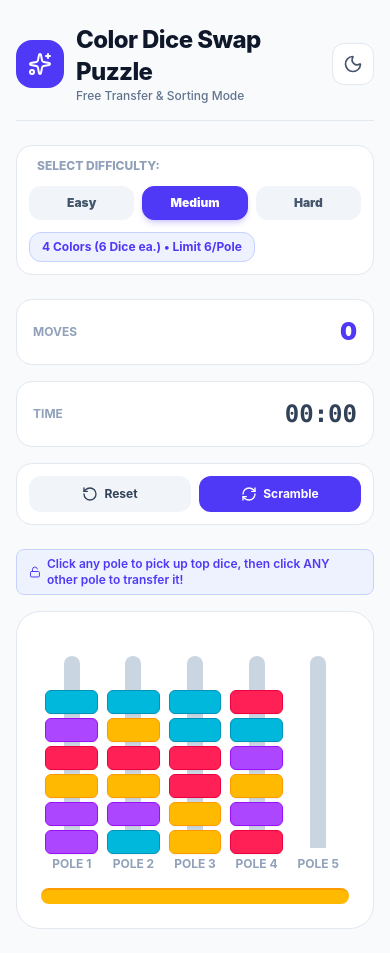
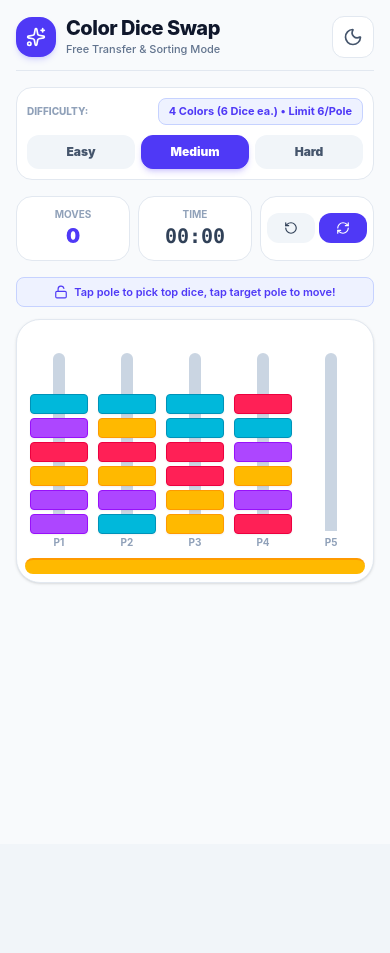
Before and after one commit to himnxhu/Scrrrambal, a React (Vite) app: page / in a window 390 px wide. After the commit the page ends 844 px from the top, so only its background shows below. Built offline with nearby package versions, Linux system fonts and the light colour scheme.

Commit message:
Optimize UI and touch gestures for Android and iOS devices

```diff
--- a/index.html
+++ b/index.html
@@ -3,8 +3,11 @@
   <head>
     <meta charset="UTF-8" />
     <link rel="icon" type="image/svg+xml" href="/favicon.svg" />
-    <meta name="viewport" content="width=device-width, initial-scale=1.0" />
-    <title>towerofhanoi</title>
+    <meta name="viewport" content="width=device-width, initial-scale=1.0, maximum-scale=1.0, user-scalable=no, viewport-fit=cover" />
+    <meta name="theme-color" content="#0f172a" />
+    <meta name="apple-mobile-web-app-capable" content="yes" />
+    <meta name="apple-mobile-web-app-status-bar-style" content="black-translucent" />
+    <title>Color Dice Swap Puzzle</title>
   </head>
   <body>
     <div id="root"></div>
--- a/src/App.jsx
+++ b/src/App.jsx
@@ -177,19 +177,19 @@ export default function DifficultyColorGame() {
 
   return (
     <div className={darkMode ? 'dark' : ''}>
-      <div className="min-h-screen bg-slate-50 dark:bg-slate-900 text-slate-800 dark:text-slate-100 flex flex-col items-center py-6 px-4 font-sans">
+      <div className="min-h-screen bg-slate-50 dark:bg-slate-900 text-slate-800 dark:text-slate-100 flex flex-col items-center py-4 px-2 sm:px-4 font-sans safe-padding">
 
         {/* Header */}
-        <header className="w-full max-w-4xl flex items-center justify-between mb-6 pb-4 border-b border-slate-200 dark:border-slate-800">
-          <div className="flex items-center gap-3">
-            <div className="p-3 bg-indigo-600 rounded-2xl text-white">
-              <Sparkles className="w-6 h-6" />
+        <header className="w-full max-w-4xl flex items-center justify-between mb-4 pb-3 border-b border-slate-200 dark:border-slate-800">
+          <div className="flex items-center gap-2.5">
+            <div className="p-2.5 sm:p-3 bg-indigo-600 rounded-2xl text-white shadow-md shadow-indigo-500/20">
+              <Sparkles className="w-5 h-5 sm:w-6 sm:h-6" />
             </div>
             <div>
-              <h1 className="text-2xl sm:text-3xl font-extrabold tracking-tight text-slate-900 dark:text-white">
-                Color Dice Swap Puzzle
+              <h1 className="text-xl sm:text-3xl font-extrabold tracking-tight text-slate-900 dark:text-white leading-tight">
+                Color Dice Swap
               </h1>
-              <p className="text-xs text-slate-500 dark:text-slate-400 font-medium">
+              <p className="text-[11px] sm:text-xs text-slate-500 dark:text-slate-400 font-medium">
                 Free Transfer & Sorting Mode
               </p>
             </div>
@@ -197,7 +197,7 @@ export default function DifficultyColorGame() {
 
           <button
             onClick={() => setDarkMode(!darkMode)}
-            className="p-2.5 rounded-xl bg-white dark:bg-slate-800 border border-slate-200 dark:border-slate-700 hover:bg-slate-100 dark:hover:bg-slate-700 transition"
+            className="p-2.5 rounded-xl bg-white dark:bg-slate-800 border border-slate-200 dark:border-slate-700 hover:bg-slate-100 dark:hover:bg-slate-700 transition active:scale-95 touch-manipulation"
             title="Toggle Dark Mode"
           >
             {darkMode ? <Sun className="w-5 h-5 text-amber-400" /> : <Moon className="w-5 h-5 text-slate-600" />}
@@ -205,19 +205,24 @@ export default function DifficultyColorGame() {
         </header>
 
         {/* Difficulty Selection Bar */}
-        <div className="w-full max-w-4xl mb-6 bg-white dark:bg-slate-800 p-3 rounded-2xl border border-slate-200 dark:border-slate-700 flex flex-wrap items-center justify-between gap-3">
-          <span className="text-xs font-extrabold uppercase text-slate-400 px-2">
-            Select Difficulty:
-          </span>
+        <div className="w-full max-w-4xl mb-4 bg-white dark:bg-slate-800 p-2.5 sm:p-3 rounded-2xl border border-slate-200 dark:border-slate-700 flex flex-col sm:flex-row items-center justify-between gap-2.5">
+          <div className="flex items-center justify-between w-full sm:w-auto gap-2">
+            <span className="text-[10px] sm:text-xs font-extrabold uppercase text-slate-400">
+              Difficulty:
+            </span>
+            <span className="text-[11px] sm:text-xs font-bold text-indigo-600 dark:text-indigo-400 bg-indigo-50 dark:bg-indigo-900/30 px-2.5 py-1 rounded-lg border border-indigo-200 dark:border-indigo-800 sm:hidden">
+              {currentConfig.label}
+            </span>
+          </div>
 
-          <div className="flex items-center gap-2 flex-1 max-w-md">
+          <div className="flex items-center gap-1.5 w-full sm:flex-1 sm:max-w-md">
             {Object.keys(DIFFICULTY_SETTINGS).map((level) => {
               const isActive = difficulty === level;
               return (
                 <button
                   key={level}
                   onClick={() => handleDifficultyChange(level)}
-                  className={`flex-1 py-2 px-3 rounded-xl text-xs font-black capitalize transition-all border ${
+                  className={`flex-1 py-2 px-2 rounded-xl text-xs font-black capitalize transition-all border touch-manipulation active:scale-95 ${
                     isActive
                       ? 'bg-indigo-600 text-white border-indigo-600 shadow-md shadow-indigo-600/20'
                       : 'bg-slate-100 dark:bg-slate-700 text-slate-600 dark:text-slate-300 border-transparent hover:bg-slate-200 dark:hover:bg-slate-600'
@@ -229,51 +234,53 @@ export default function DifficultyColorGame() {
             })}
           </div>
 
-          <span className="text-xs font-bold text-indigo-600 dark:text-indigo-400 bg-indigo-50 dark:bg-indigo-900/30 px-3 py-1.5 rounded-xl border border-indigo-200 dark:border-indigo-800">
+          <span className="hidden sm:inline-block text-xs font-bold text-indigo-600 dark:text-indigo-400 bg-indigo-50 dark:bg-indigo-900/30 px-3 py-1.5 rounded-xl border border-indigo-200 dark:border-indigo-800">
             {currentConfig.label}
           </span>
         </div>
 
         {/* Stats & Actions */}
-        <div className="w-full max-w-4xl grid grid-cols-1 sm:grid-cols-3 gap-4 mb-6">
-          <div className="bg-white dark:bg-slate-800 p-4 rounded-2xl border border-slate-200 dark:border-slate-700 flex items-center justify-between">
-            <span className="text-xs font-bold uppercase text-slate-400">Moves</span>
-            <span className="text-2xl font-black text-indigo-600 dark:text-indigo-400">{moves}</span>
+        <div className="w-full max-w-4xl grid grid-cols-3 gap-2 sm:gap-4 mb-4">
+          <div className="bg-white dark:bg-slate-800 p-2.5 sm:p-4 rounded-2xl border border-slate-200 dark:border-slate-700 flex flex-col sm:flex-row items-center justify-between text-center sm:text-left">
+            <span className="text-[10px] sm:text-xs font-bold uppercase text-slate-400">Moves</span>
+            <span className="text-xl sm:text-2xl font-black text-indigo-600 dark:text-indigo-400">{moves}</span>
           </div>
 
-          <div className="bg-white dark:bg-slate-800 p-4 rounded-2xl border border-slate-200 dark:border-slate-700 flex items-center justify-between">
-            <span className="text-xs font-bold uppercase text-slate-400">Time</span>
-            <span className="text-2xl font-black font-mono text-slate-700 dark:text-slate-200">{formatTime(timer)}</span>
+          <div className="bg-white dark:bg-slate-800 p-2.5 sm:p-4 rounded-2xl border border-slate-200 dark:border-slate-700 flex flex-col sm:flex-row items-center justify-between text-center sm:text-left">
+            <span className="text-[10px] sm:text-xs font-bold uppercase text-slate-400">Time</span>
+            <span className="text-xl sm:text-2xl font-black font-mono text-slate-700 dark:text-slate-200">{formatTime(timer)}</span>
           </div>
 
-          <div className="bg-white dark:bg-slate-800 p-3 rounded-2xl border border-slate-200 dark:border-slate-700 flex items-center justify-between gap-2">
+          <div className="bg-white dark:bg-slate-800 p-1.5 sm:p-3 rounded-2xl border border-slate-200 dark:border-slate-700 flex items-center justify-between gap-1 sm:gap-2">
             <button
               onClick={() => initGame(difficulty)}
-              className="flex-1 flex items-center justify-center gap-1.5 py-2.5 px-3 bg-slate-100 dark:bg-slate-700 hover:bg-slate-200 dark:hover:bg-slate-600 text-slate-700 dark:text-slate-200 font-bold rounded-xl text-xs transition"
+              className="flex-1 flex items-center justify-center gap-1 py-2 px-2 bg-slate-100 dark:bg-slate-700 active:bg-slate-200 dark:active:bg-slate-600 text-slate-700 dark:text-slate-200 font-bold rounded-xl text-xs transition touch-manipulation"
+              title="Reset current puzzle"
             >
-              <RotateCcw className="w-4 h-4" /> Reset
+              <RotateCcw className="w-3.5 h-3.5 sm:w-4 sm:h-4" /> <span className="hidden sm:inline">Reset</span>
             </button>
             <button
               onClick={() => initGame(difficulty)}
-              className="flex-1 flex items-center justify-center gap-1.5 py-2.5 px-3 bg-indigo-600 hover:bg-indigo-700 text-white font-bold rounded-xl text-xs transition"
+              className="flex-1 flex items-center justify-center gap-1 py-2 px-2 bg-indigo-600 active:bg-indigo-700 text-white font-bold rounded-xl text-xs transition touch-manipulation"
+              title="Scramble new puzzle"
             >
-              <RefreshCw className="w-4 h-4" /> Scramble
+              <RefreshCw className="w-3.5 h-3.5 sm:w-4 sm:h-4" /> <span className="hidden sm:inline">Scramble</span>
             </button>
           </div>
         </div>
 
         {/* Instructions */}
-        <div className="mb-4 text-xs font-semibold text-indigo-600 dark:text-indigo-400 flex items-center gap-1.5 bg-indigo-50 dark:bg-indigo-900/30 px-3 py-1.5 rounded-lg border border-indigo-200 dark:border-indigo-800">
-          <Unlock className="w-4 h-4" />
-          Click any pole to pick up top dice, then click ANY other pole to transfer it!
+        <div className="mb-3 text-[11px] sm:text-xs font-semibold text-indigo-600 dark:text-indigo-400 flex items-center justify-center gap-1.5 bg-indigo-50 dark:bg-indigo-900/30 px-3 py-1.5 rounded-lg border border-indigo-200 dark:border-indigo-800 w-full max-w-4xl text-center">
+          <Unlock className="w-3.5 h-3.5 shrink-0" />
+          <span>Tap pole to pick top dice, tap target pole to move!</span>
         </div>
 
         {/* 2D Stage */}
-        <main className="w-full max-w-4xl bg-white dark:bg-slate-800 rounded-3xl border border-slate-200 dark:border-slate-700 p-6 sm:p-8 flex flex-col items-center relative overflow-hidden">
+        <main className="w-full max-w-4xl bg-white dark:bg-slate-800 rounded-3xl border border-slate-200 dark:border-slate-700 p-2 sm:p-6 flex flex-col items-center relative overflow-hidden shadow-sm">
 
           <div
-            className="w-full flex justify-around items-end relative pb-4 select-none transition-all duration-300"
-            style={{ height: `${currentConfig.maxCapacity * 32 + 60}px` }}
+            className="w-full flex justify-around items-end relative pb-2 select-none transition-all duration-300"
+            style={{ height: `${currentConfig.maxCapacity * 30 + 50}px` }}
           >
             {pegs.map((stack, pegIdx) => {
               const isSelected = selectedPeg === pegIdx;
@@ -282,25 +289,25 @@ export default function DifficultyColorGame() {
                 <div
                   key={`peg-${pegIdx}`}
                   onClick={() => handlePegClick(pegIdx)}
-                  className="relative flex flex-col items-center justify-end h-full flex-1 max-w-[130px] cursor-pointer group"
+                  className="relative flex flex-col items-center justify-end h-full flex-1 max-w-[120px] cursor-pointer group touch-manipulation px-0.5"
                 >
                   {/* Selection Border */}
                   <div
-                    className={`absolute inset-0 rounded-2xl transition-all ${
+                    className={`absolute inset-0 rounded-xl sm:rounded-2xl transition-all ${
                       isSelected
-                        ? 'bg-indigo-500/10 border-2 border-indigo-500'
-                        : 'group-hover:bg-slate-100 dark:group-hover:bg-slate-700/50'
+                        ? 'bg-indigo-500/15 border-2 border-indigo-500 shadow-md shadow-indigo-500/10'
+                        : 'active:bg-slate-100 dark:active:bg-slate-700/50'
                     }`}
                   />
 
                   {/* 2D Flat Pole Bar (height matches maxCapacity dice) */}
                   <div
-                    className="w-4 bg-slate-300 dark:bg-slate-600 rounded-t-lg z-0 relative transition-all duration-300"
-                    style={{ height: `${currentConfig.maxCapacity * 30 + 12}px` }}
+                    className="w-3 sm:w-4 bg-slate-300 dark:bg-slate-600 rounded-t-lg z-0 relative transition-all duration-300"
+                    style={{ height: `${currentConfig.maxCapacity * 28 + 10}px` }}
                   />
 
                   {/* Stack of 2D Dice Blocks */}
-                  <div className="absolute bottom-4 flex flex-col-reverse items-center w-full z-10">
+                  <div className="absolute bottom-3.5 flex flex-col-reverse items-center w-full z-10 px-0.5">
                     <AnimatePresence mode="popLayout">
                       {stack.map((item, stackIdx) => {
                         const isTopItem = stackIdx === stack.length - 1;
@@ -311,22 +318,22 @@ export default function DifficultyColorGame() {
                           <motion.div
                             key={item.id}
                             layout
-                            initial={{ y: -100, opacity: 0 }}
+                            initial={{ y: -60, opacity: 0 }}
                             animate={{
-                              y: isLifted ? -35 : 0,
+                              y: isLifted ? -30 : 0,
                               opacity: 1
                             }}
-                            exit={{ y: -60, opacity: 0 }}
-                            transition={{ type: "spring", stiffness: 350, damping: 25 }}
-                            className={`w-[86%] h-6 sm:h-7 my-0.5 rounded-md ${colorInfo.bg} border ${colorInfo.border} z-20 shadow-xs`}
+                            exit={{ y: -40, opacity: 0 }}
+                            transition={{ type: "spring", stiffness: 400, damping: 28 }}
+                            className={`w-full max-w-[92%] h-5 sm:h-6 my-0.5 rounded sm:rounded-md ${colorInfo.bg} border ${colorInfo.border} z-20 shadow-xs`}
                           />
                         );
                       })}
                     </AnimatePresence>
                   </div>
 
-                  <div className="mt-2 text-xs font-bold text-slate-400 dark:text-slate-500 uppercase z-10">
-                    Pole {pegIdx + 1}
+                  <div className="mt-1 text-[10px] sm:text-xs font-bold text-slate-400 dark:text-slate-500 uppercase z-10">
+                    P{pegIdx + 1}
                   </div>
                 </div>
               );
--- a/src/index.css
+++ b/src/index.css
@@ -4,7 +4,20 @@
 @layer base {
   body {
     @apply bg-slate-100 text-slate-800 dark:bg-slate-950 dark:text-slate-100 transition-colors duration-300 font-sans antialiased min-h-screen selection:bg-indigo-500 selection:text-white;
+    touch-action: manipulation;
+    -webkit-tap-highlight-color: transparent;
+    -webkit-touch-callout: none;
+    user-select: none;
+    overscroll-behavior-y: none;
   }
+}
+
+/* iOS Safe Area Padding */
+.safe-padding {
+  padding-top: max(1rem, env(safe-area-inset-top));
+  padding-bottom: max(1rem, env(safe-area-inset-bottom));
+  padding-left: max(1rem, env(safe-area-inset-left));
+  padding-right: max(1rem, env(safe-area-inset-right));
 }
 
 @keyframes shake {
```
